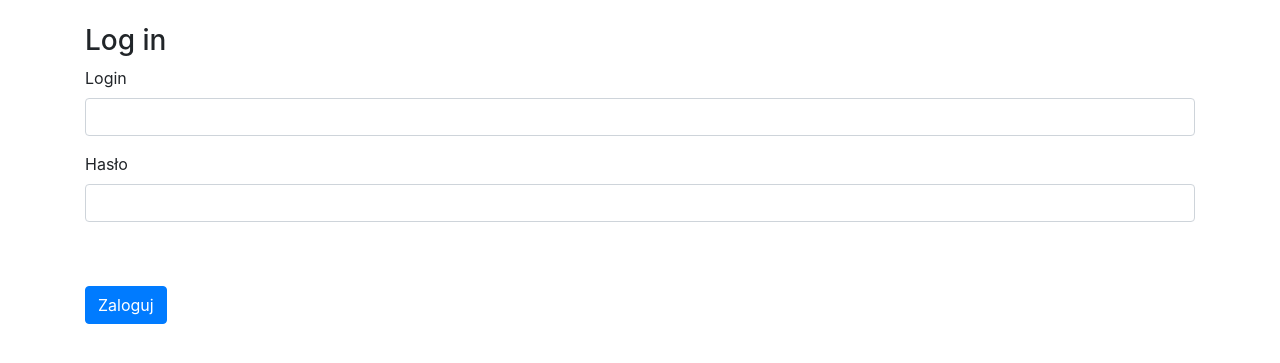
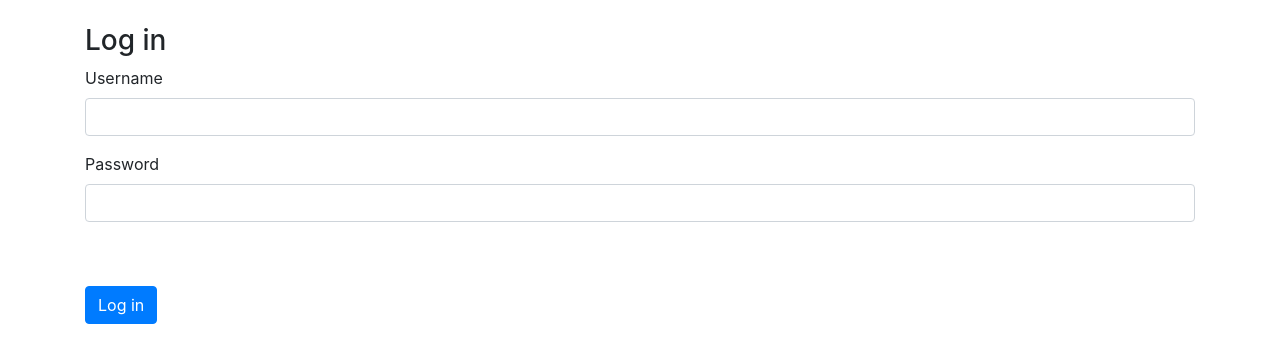
Before and after one commit to TomaszKlosinski/kodilla-final-project, a Flask app: page /login/ in a window 1280 px wide. Shown: the part 56-419 px from the top of the page. Run offline with Flask 3, Linux system fonts and the light colour scheme; some libraries are stand-ins or nearby versions.

Commit message:
Translate blog to English

```diff
--- a/blog/templates/login_form.html
+++ b/blog/templates/login_form.html
@@ -10,7 +10,7 @@
 <form action="" method="POST">
     {{form.hidden_tag()}}
     <div class="form-group">
-        <label for="title">Login</label>
+        <label for="title">Username</label>
         {% if errors and errors.username %}
         {{ form.username(class_="form-control is-invalid") }}
         {% else %}
@@ -20,7 +20,7 @@
 
     </div>
     <div class="form-group">
-        <label for="body">Hasło</label>
+        <label for="body">Password</label>
 
         {% if errors and errors.password %}
         {{ form.password(class_="form-control is-invalid") }}
@@ -30,7 +30,7 @@
         <div class="invalid-feedback">{{ errors.password|join(' ') }}</div>
 
     </div>
-    <button type="submit" class="btn btn-primary mt-5">Zaloguj</button>
+    <button type="submit" class="btn btn-primary mt-5">Log in</button>
 </form>
 
 {% endblock %}
```
Also changed, not shown: blog.db.
